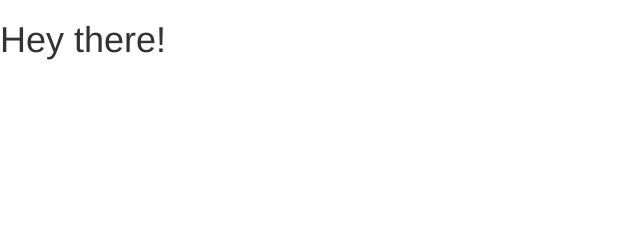
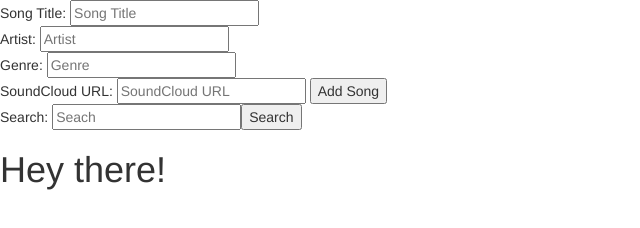
Before and after one commit to APantelides/herddit, a website: page client/index.html in a window 1280 px wide. Shown: the whole page, without its empty margins (0-640 px from the left). Drawn offline with nearby package versions, Linux system fonts and the light colour scheme.

Commit message:
Set up basic HTML and SongTemplates

```diff
--- a/client/index.html
+++ b/client/index.html
@@ -2,6 +2,33 @@
 <html>
 
   <head>
+
+    <title>Herddit - Discover your next band!</title>
+    <link rel="stylesheet" href="assets/styles.css">
+  </head>
+
+  <body>
+    <div id='songs'>
+      <form id='addSong'>
+        <span>Song Title: <input type='text' placeholder="Song Title" /></span> <br>
+        <span>Artist: <input type='text' placeholder="Artist" /></span> <br>
+        <span>Genre: <input type='text' placeholder="Genre" /></span> <br>
+        <span>SoundCloud URL: <input type='url' placeholder="SoundCloud URL" /></span>
+        <button id='submitSong'>Add Song</button>
+      </form>
+    </div>
+
+    <div id='search'>
+      <form id='searchSongs'>
+        <span>Search: <input type='text' placeholder="Seach"></input><button id='submitSearch'>Search</button></span>
+      </form>
+    </div>
+
+    <script type='text/template' id='songs-template'>
+      <span class='song'><span class='songTitle'><%= title %></span><span class='songURL'><%= URL %></span> <button class='upvote'>UpVote</button></span>
+    </script>
+
+
     <script src="bower_components/jquery/dist/jquery.min.js" ></script>
     <script src="bower_components/underscore/underscore-min.js" ></script>
     <script src="bower_components/handlebars/handlebars.min.js" ></script>
@@ -9,11 +36,6 @@
     <link href="https://maxcdn.bootstrapcdn.com/bootstrap/3.3.7/css/bootstrap.min.css" rel="stylesheet" integrity="sha384-BVYiiSIFeK1dGmJRAkycuHAHRg32OmUcww7on3RYdg4Va+PmSTsz/K68vbdEjh4u" crossorigin="anonymous">
     <script src="https://maxcdn.bootstrapcdn.com/bootstrap/3.3.7/js/bootstrap.min.js" integrity="sha384-Tc5IQib027qvyjSMfHjOMaLkfuWVxZxUPnCJA7l2mCWNIpG9mGCD8wGNIcPD7Txa" crossorigin="anonymous"></script>
 
-    <title>Herddit - Discover your next band!</title>
-
-  </head>
-
-  <body>
 
     <h1>Hey there!</h1>
     <div id='app'></div>
```
Also changed, not shown: client/assets/styles.css (added).
